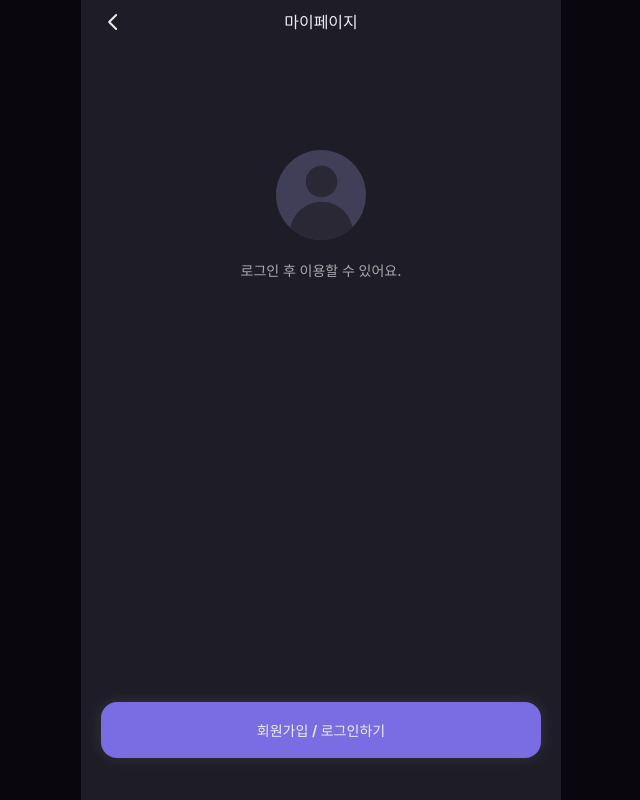
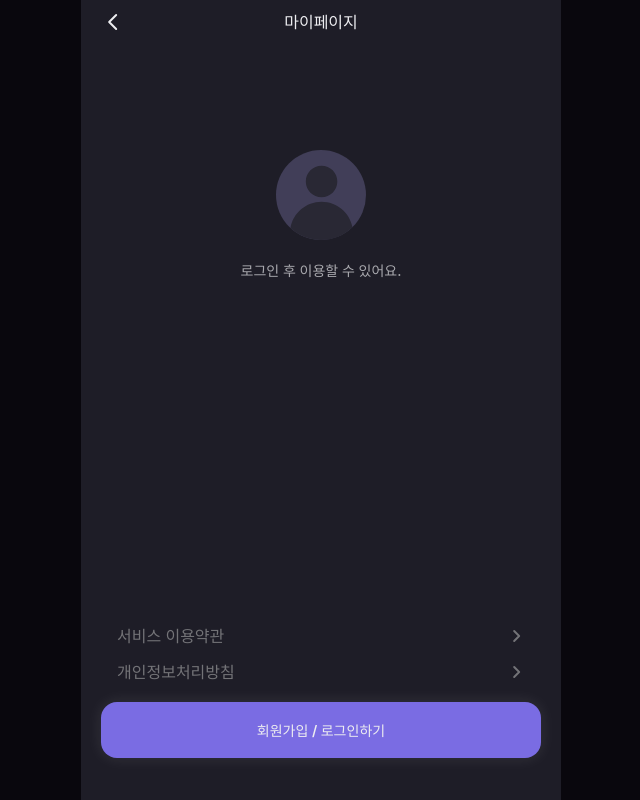
Before and after one commit to mongle-web/mongle-web, a React (Vite) app in the folder mongle-web/: page /profile in a window 1280 px wide. Shown: the whole page, without its empty margins (319-959 px from the left). Built offline with nearby package versions, Linux system fonts and the light colour scheme; no server answers.

Commit message:
[Feat]: 마이페이지 약관 · 개인정보처리방침 링크와 회원 탈퇴 버튼 추가

```diff
--- a/mongle-web/src/features/login/components/TermsDetail1.tsx
+++ b/mongle-web/src/features/login/components/TermsDetail1.tsx
@@ -1,13 +1,13 @@
 import { BackHeader } from '@/components/common';
 
 interface TermsDetail1Props {
-  // "동의하기"를 눌렀을 때 (약관 시트로 돌아가며 이 항목을 동의 상태로)
-  onAgree: () => void;
+  // "동의하기"를 눌렀을 때 (약관 시트로 돌아가며 이 항목을 동의 상태로, 없으면 버튼 없이 보기만)
+  onAgree?: () => void;
   // 뒤로 가기를 눌렀을 때 (동의 상태는 그대로 두고 약관 시트로 돌아감)
   onClose: () => void;
 }
 
-// 서비스 이용약관 상세 (약관 동의 시트 위에 화면 전체로 띄움)
+// 서비스 이용약관 상세 (약관 동의 시트 · 마이페이지 위에 화면 전체로 띄움)
 function TermsDetail1({ onAgree, onClose }: TermsDetail1Props) {
   return (
     <div
@@ -18,10 +18,12 @@ function TermsDetail1({ onAgree, onClose }: TermsDetail1Props) {
     >
       <BackHeader title="서비스 이용약관" onBack={onClose} />
 
-      {/* 약관 전문 */}
-      <main className="flex-1 overflow-y-auto px-5 pt-5 pb-6" />
+      <main className="flex-1 overflow-y-auto px-5 pt-5 pb-6">
+        <p className="whitespace-pre-line">{`여기에다가 복붙하면 됩니다`}</p>
+      </main>
 
       {/* 동의하기 (약관 시트의 "동의하고 계속하기" 활성 상태와 같은 모양) */}
+      {onAgree && (
         <div className="px-5 pt-2 pb-[42px]">
           <button
             type="button"
@@ -32,6 +34,7 @@ function TermsDetail1({ onAgree, onClose }: TermsDetail1Props) {
             <span className="text-[16px] leading-[1.3] font-semibold text-b-200">동의하기</span>
           </button>
         </div>
+      )}
     </div>
   );
 }
--- a/mongle-web/src/features/login/components/TermsDetail2.tsx
+++ b/mongle-web/src/features/login/components/TermsDetail2.tsx
@@ -18,8 +18,9 @@ function TermsDetail2({ onAgree, onClose }: TermsDetail2Props) {
     >
       <BackHeader title="개인정보 수집·이용 동의" onBack={onClose} />
 
-      {/* 동의 전문 */}
-      <main className="flex-1 overflow-y-auto px-5 pt-5 pb-6" />
+      <main className="flex-1 overflow-y-auto px-5 pt-5 pb-6">
+        <p className="whitespace-pre-line">{`여기에다가 복붙하면 됩니다`}</p>
+      </main>
 
       {/* 동의하기 (약관 시트의 "동의하고 계속하기" 활성 상태와 같은 모양) */}
       <div className="px-5 pt-2 pb-[42px]">
--- /dev/null
+++ b/mongle-web/src/features/login/components/TermsDetail3.tsx
@@ -0,0 +1,26 @@
+import { BackHeader } from '@/components/common';
+
+interface TermsDetail3Props {
+  // 뒤로 가기를 눌렀을 때 (띄운 화면으로 돌아감)
+  onClose: () => void;
+}
+
+// 개인정보처리방침 상세 (마이페이지 위에 화면 전체로 띄움, 보기만 함)
+function TermsDetail3({ onClose }: TermsDetail3Props) {
+  return (
+    <div
+      role="dialog"
+      aria-modal="true"
+      aria-label="개인정보처리방침"
+      className="fixed inset-0 mx-auto flex max-w-[480px] flex-col bg-b-900"
+    >
+      <BackHeader title="개인정보처리방침" onBack={onClose} />
+
+      <main className="flex-1 overflow-y-auto px-5 pt-5 pb-[42px]">
+        <p className="whitespace-pre-line">{`여기에다가 복붙하면 됩니다`}</p>
+      </main>
+    </div>
+  );
+}
+
+export default TermsDetail3;
--- a/mongle-web/src/features/profile/pages/ProfilePage.tsx
+++ b/mongle-web/src/features/profile/pages/ProfilePage.tsx
@@ -4,16 +4,27 @@ import { useNavigate } from 'react-router-dom';
 
 import { getMe } from '@/api/userApi';
 import { BackHeader } from '@/components/common';
+import TermsDetail1 from '@/features/login/components/TermsDetail1';
+import TermsDetail3 from '@/features/login/components/TermsDetail3';
 import EditIcon from '@/features/profile/components/EditIcon';
 import ProfileIcon from '@/features/profile/components/ProfileIcon';
 import { LOGIN_PATH, useAuth } from '@/hooks/useAuth';
 
-// 마이페이지 (로그인 상태에 따라 로그아웃 버튼 / 로그인 버튼)
+type TermsLinkKey = 'service' | 'privacy';
+
+const TERMS_LINKS: { key: TermsLinkKey; label: string }[] = [
+  { key: 'service', label: '서비스 이용약관' },
+  { key: 'privacy', label: '개인정보처리방침' },
+];
+
+// 마이페이지 (로그인 상태에 따라 로그아웃 버튼 / 로그인 버튼, 약관은 항상 표시)
 function ProfilePage() {
   const navigate = useNavigate();
   // 닉네임은 로그인(Refresh) · 온보딩 응답의 사용자 정보를 그대로 사용
   const { isLoggedIn, user, signOut, updateUser } = useAuth();
   const [isLoggingOut, setIsLoggingOut] = useState(false);
+  // 상세 화면을 띄운 약관 (없으면 null)
+  const [openedTerms, setOpenedTerms] = useState<TermsLinkKey | null>(null);
 
   // 들어올 때 서버의 최신 내 정보로 갱신 (실패하면 로그인 때 받은 정보 그대로 표시)
   useEffect(() => {
@@ -71,20 +82,63 @@ function ProfilePage() {
         )}
       </section>
 
+      {/* 약관 · 로그아웃(로그인) · 회원 탈퇴 (피그마: 약관 아래 18, 로그아웃 아래 12, 탈퇴 아래 34) */}
+      <div
+        className={`absolute inset-x-5 flex flex-col ${isLoggedIn ? 'bottom-[34px]' : 'bottom-[42px]'}`}
+      >
+        {/* 약관 (피그마: 좌우 16, 서로 12 / 16 Medium 150%, B-600) */}
+        <ul className="flex flex-col gap-3 px-4">
+          {TERMS_LINKS.map(({ key, label }) => (
+            <li key={key}>
+              <button
+                type="button"
+                onClick={() => setOpenedTerms(key)}
+                className="flex w-full cursor-pointer items-center justify-between text-b-600"
+              >
+                {/* 전역 button { font: inherit } 이 글자 클래스를 덮어써서 span에 지정 */}
+                <span className="text-[16px] leading-[1.5] font-medium">{label}</span>
+
+                <svg viewBox="0 0 20 20" fill="none" aria-hidden="true" className="size-5 shrink-0">
+                  <path
+                    d="M9.16699 15L14.167 10L9.167 5"
+                    stroke="currentColor"
+                    strokeWidth="2"
+                    strokeLinecap="round"
+                    strokeLinejoin="round"
+                  />
+                </svg>
+              </button>
+            </li>
+          ))}
+        </ul>
+
         {isLoggedIn ? (
+          <>
             <button
               type="button"
               onClick={handleLogout}
               disabled={isLoggingOut}
-          className="absolute inset-x-5 bottom-[42px] flex h-14 cursor-pointer items-center justify-center rounded-[16px] bg-n-900"
+              className="mt-[18px] flex h-14 cursor-pointer items-center justify-center rounded-[16px] bg-n-900"
             >
               <span className="text-[14px] leading-[1.5] font-medium text-b-600">로그아웃</span>
             </button>
+
+            {/* 회원 탈퇴 (탈퇴 API가 생기면 연결) */}
+            <button
+              type="button"
+              onClick={() => alert('아직 미구현 기능입니다.')}
+              className="mt-3 cursor-pointer self-center"
+            >
+              <span className="text-[14px] leading-[1.5] font-medium text-b-600">
+                회원 탈퇴하기
+              </span>
+            </button>
+          </>
         ) : (
           <button
             type="button"
             onClick={handleLogin}
-          className="absolute inset-x-5 bottom-[42px] flex h-14 cursor-pointer items-center justify-center rounded-[16px] border-2 border-white/40 bg-p-500 shadow-[0_0_16px_0_rgba(255,255,255,0.10)]"
+            className="mt-[18px] flex h-14 cursor-pointer items-center justify-center rounded-[16px] border-2 border-white/40 bg-p-500 shadow-[0_0_16px_0_rgba(255,255,255,0.10)]"
           >
             <span className="text-[14px] leading-[1.5] font-semibold text-b-200">
               회원가입 / 로그인하기
@@ -92,6 +146,11 @@ function ProfilePage() {
           </button>
         )}
       </div>
+
+      {openedTerms === 'service' && <TermsDetail1 onClose={() => setOpenedTerms(null)} />}
+
+      {openedTerms === 'privacy' && <TermsDetail3 onClose={() => setOpenedTerms(null)} />}
+    </div>
   );
 }
 
```
Lines whose indentation alone changed are shown as unchanged.
